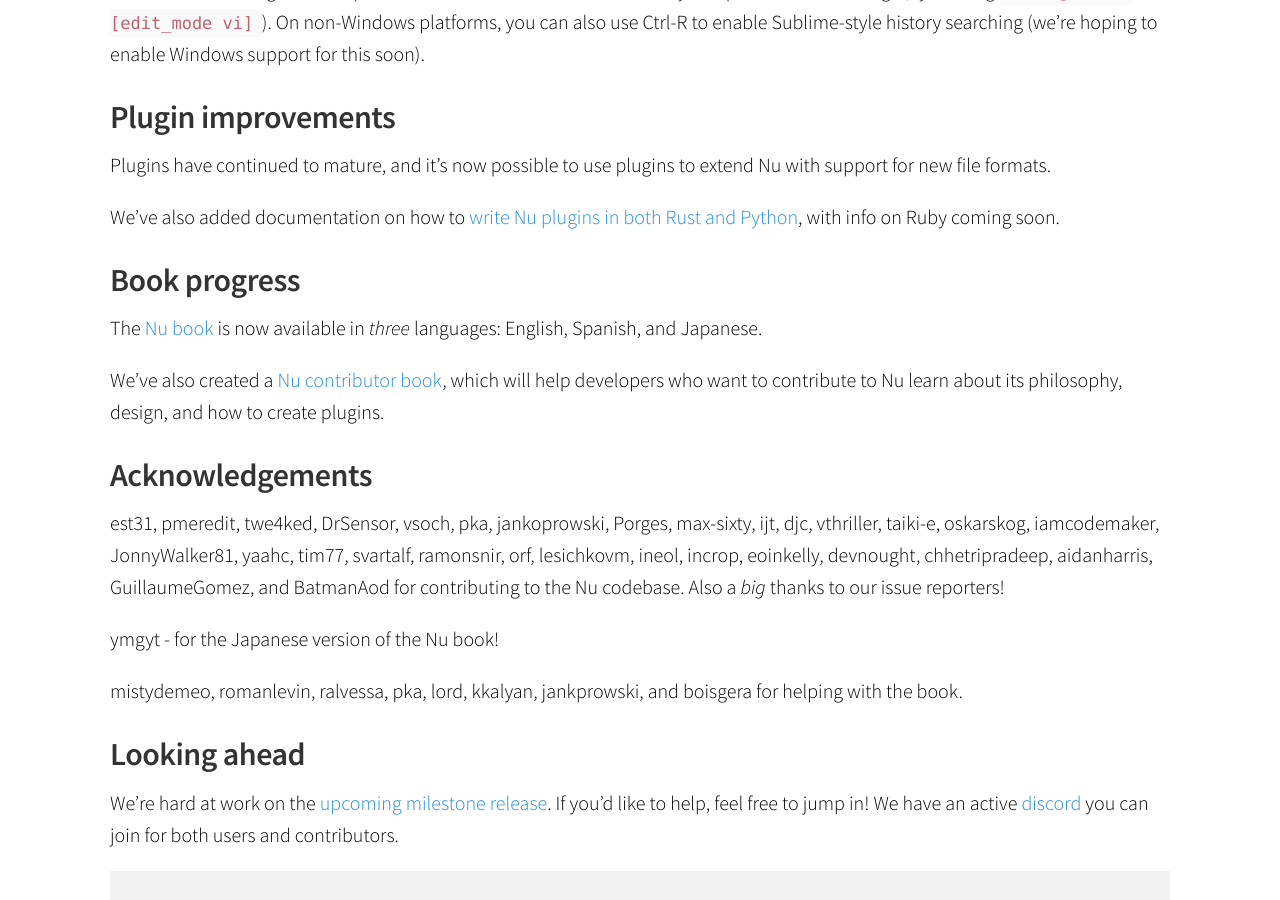
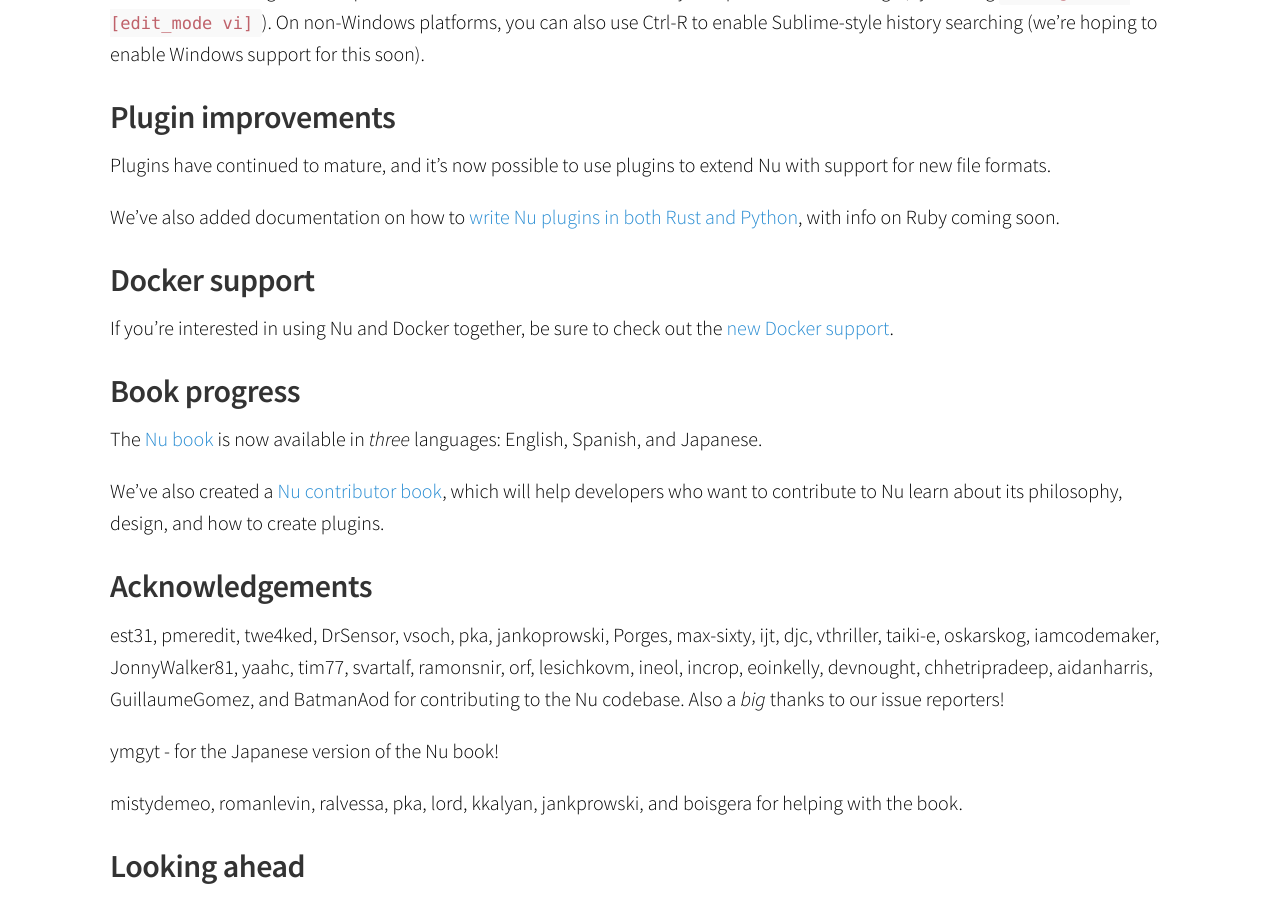
Before and after one commit to sophiajt/jntrnr.github.io, a Jekyll site: the page built from _posts/2019-09-24-nushell_0_3_0.md, in a window 1280 px wide and 900 px high, scrolled down 2834 px. Built offline with Jekyll 4.4.1, drawn with Linux system fonts in a browser that asks for light colours.

Commit message:
Update 0.3.0 post

```diff
--- a/_posts/2019-09-24-nushell_0_3_0.md
+++ b/_posts/2019-09-24-nushell_0_3_0.md
@@ -62,6 +62,10 @@
 
 We've also added documentation on how to [write Nu plugins in both Rust and Python](https://github.com/nushell/contributor-book/blob/master/en/plugins.md), with info on Ruby coming soon.
 
+## Docker support
+
+If you're interested in using Nu and Docker together, be sure to check out the [new Docker support](https://github.com/nushell/nushell/blob/master/docs/docker.md).
+
 ## Book progress
 
 The [Nu book](http://book.nushell.sh) is now available in *three* languages: English, Spanish, and Japanese.
```
